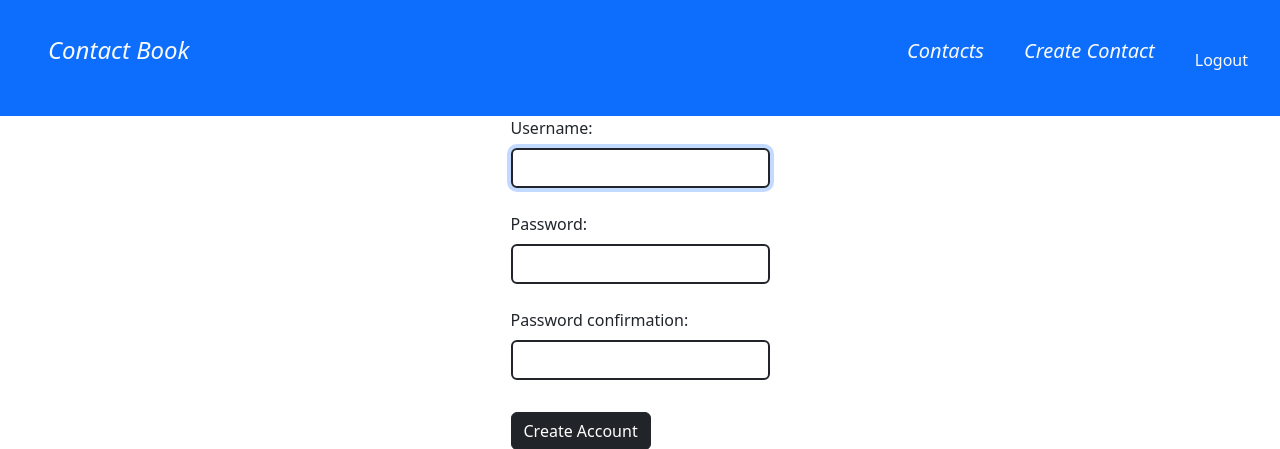
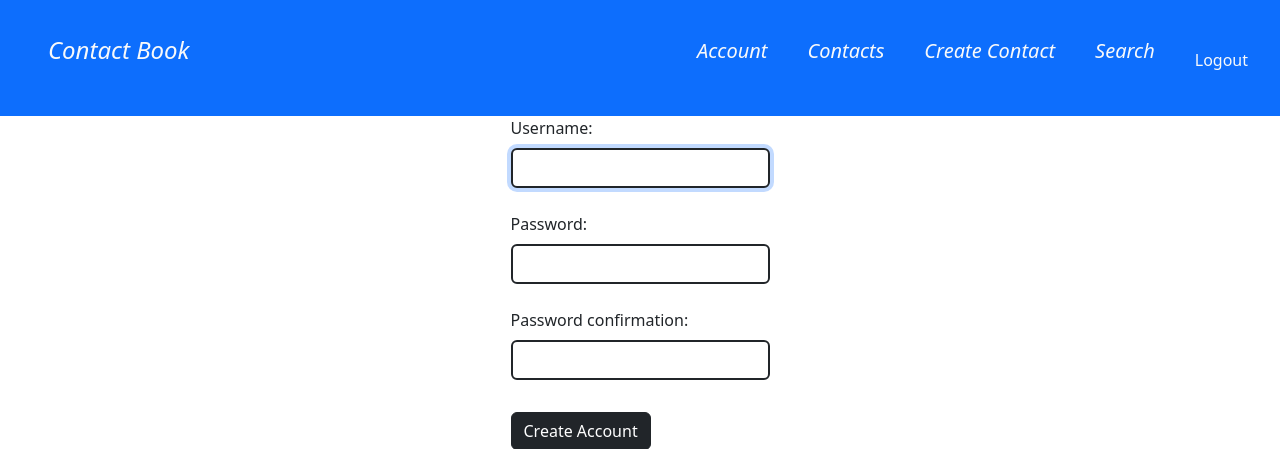
Before and after one commit to anton-mirazchiyski/ContactBook, a Django app: page /accounts/create/ in a window 1280 px wide. Shown: the top 449 px of the page. Run offline with Django 5.2, Linux system fonts and the light colour scheme; the visitor is signed in with stand-in values (Sample User, id 1).

Commit message:
Two new links on navbar

```diff
--- a/templates/partials/navbar.html
+++ b/templates/partials/navbar.html
@@ -14,10 +14,16 @@
     {% else %}
         <ul class="navbar-nav position-absolute top-0 end-0 mt-4 me-4">
             <li class="nav-item me-4 mt-1">
+                <a class="nav-link text-light fs-5 fst-italic" href="#">Account</a>
+            </li>
+            <li class="nav-item me-4 mt-1">
                 <a class="nav-link text-light fs-5 fst-italic" href="{% url 'all_contacts' %}">Contacts</a>
             </li>
             <li class="nav-item me-4 mt-1">
                 <a class="nav-link text-light fs-5 fst-italic" href="{% url 'contact_create' %}">Create Contact</a>
+            </li>
+            <li class="nav-item me-4 mt-1">
+                <a class="nav-link text-light fs-5 fst-italic" href="#">Search</a>
             </li>
             <li class="nav-item mt-3">
                 <a class="nav-link text-light fs-6" href="{% url 'logout' %}">Logout</a>
```
